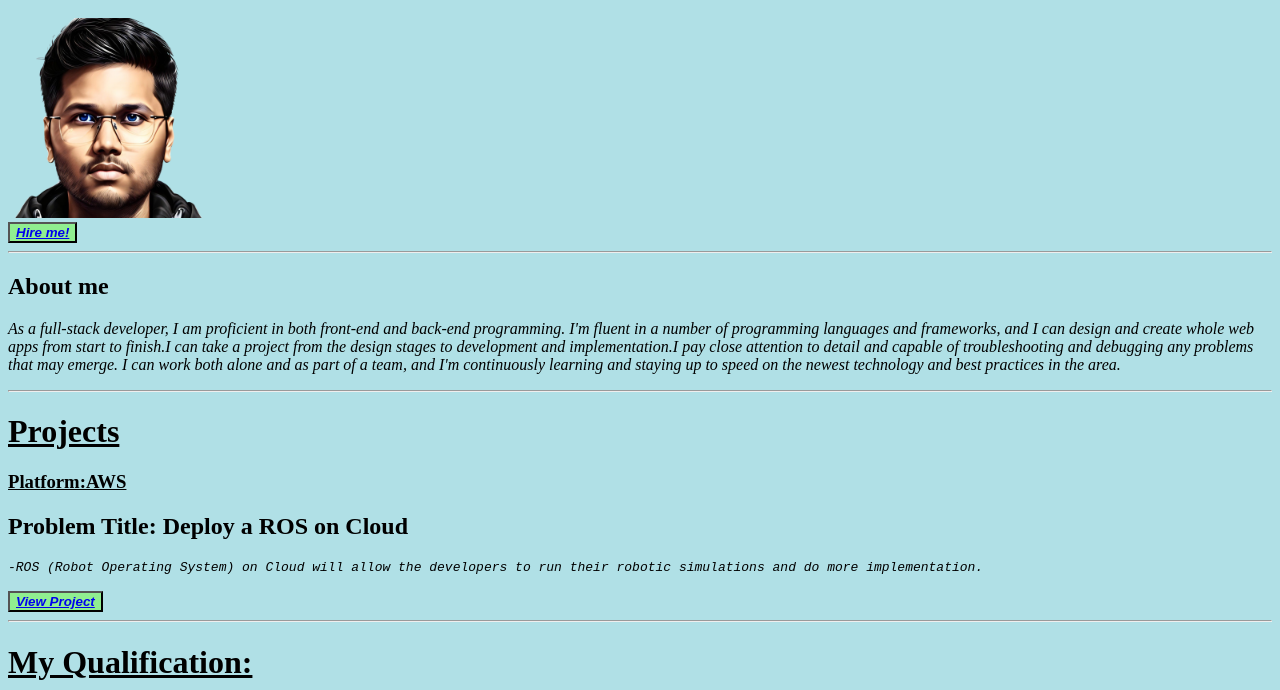
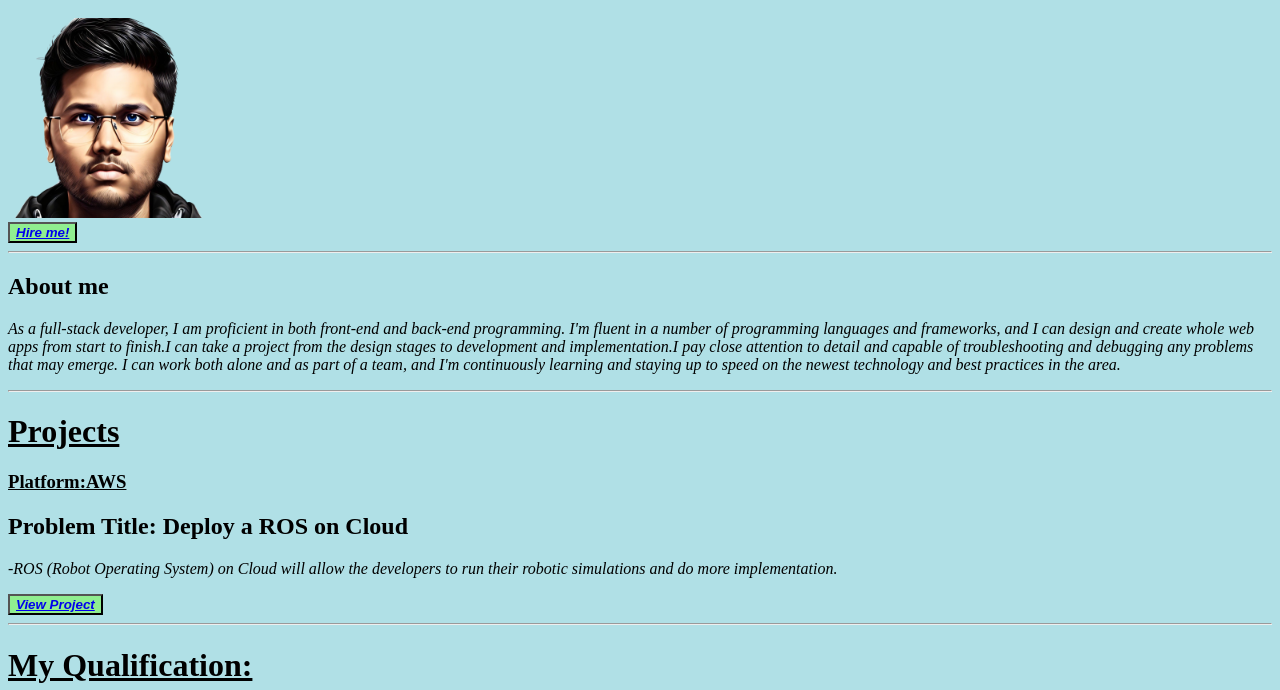
Before and after one commit to PRIYANSHU-CODES/priyanshu.github.io, a plain HTML site: page index.html in a window 1280 px wide. Shown: the part 110-800 px from the top of the page. Drawn offline with Linux system fonts and the light colour scheme.

Commit message:
Removed <pre> tag

```diff
--- a/index.html
+++ b/index.html
@@ -40,7 +40,7 @@
 <h1><u>Projects</u></h1>
     <h3><u>Platform:AWS</u></h3>
     <h2>Problem Title: Deploy a ROS on Cloud</h2>
-    <p><i><pre>-ROS (Robot Operating System) on Cloud will allow the developers to run their robotic simulations and do more implementation.</pre></i></p>
+    <p><i>-ROS (Robot Operating System) on Cloud will allow the developers to run their robotic simulations and do more implementation.</i></p>
     <button style="background-color:lightgreen;" class="favorite styled"
             type="button"><b><i><a target="_blank" href="https://drive.google.com/file/d/1eKCeB3yE1qGuDeVaBk9N4PFMTlFFjySR/view?usp=sharing">View Project</a></i></b></button>
 <hr>
```
